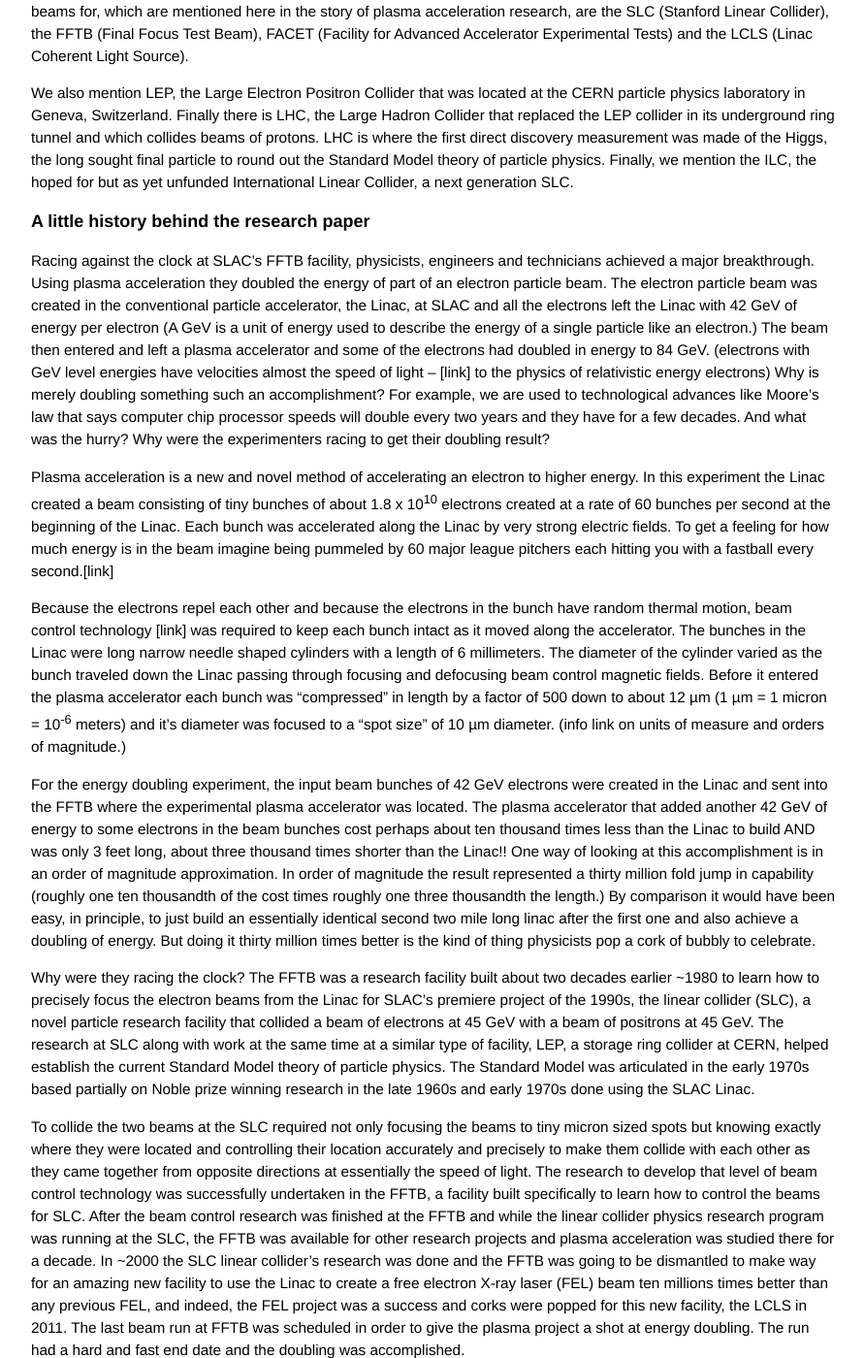
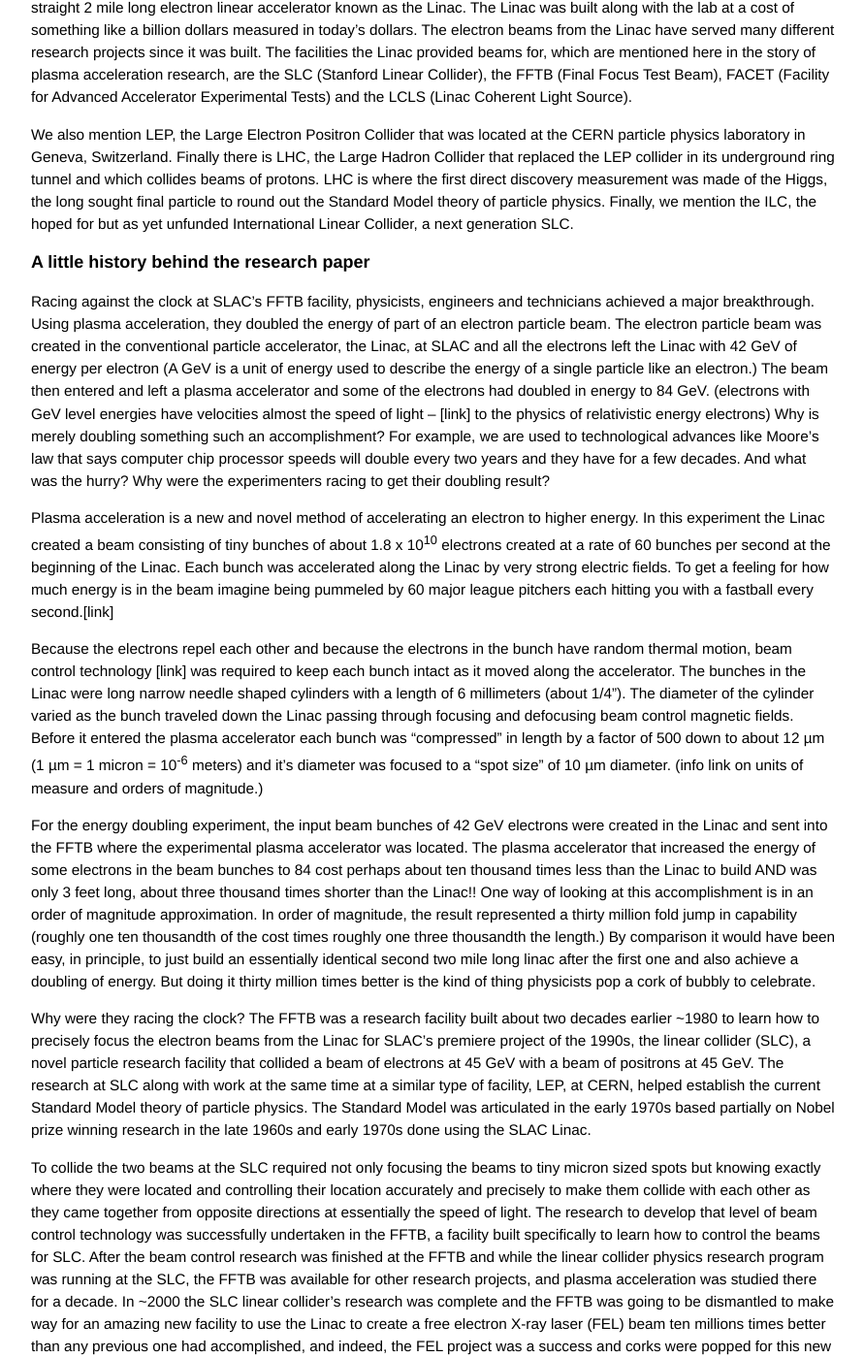
Before and after one commit to grbfacet/facet, a Jekyll site: the page built from exposition.md, in a window 1280 px wide and 1400 px high, scrolled down 1353 px. Shown: the whole window at 97% size, without its empty margins (193-1084 px from the left). Built offline with Jekyll 4.4.1, drawn with Linux system fonts in a browser that asks for light colours; Markdown is read by kramdown in place of the engine named in the settings; some of the changed text lies outside the part shown.

Commit message:
Update exposition.md

```diff
--- a/exposition.md
+++ b/exposition.md
@@ -3,18 +3,19 @@
 title: The Plain English exposition of the Beam Energy Doubling research paper
 ---
 
+### Overview
 
 Here is our suggestion for how to approach the energy doubling paper. It is based on the fact that the exposition, like the research paper, contains a lot of interconnected information and you will need to go over the information repeatedly to make those connections:
 
-1.	If you don’t like reading from a computer screen, there are three documents we recommend you print off before you begin so you can make notes and so it will be easier to switch back and forth between them
+1.	If you don’t like reading from a computer screen, there are three documents we recommend you print off before you begin so you can make notes and make it easier to switch back and forth between them
 a.	This document – the plain English exposition of the beam energy doubling paper.
 b.	The research paper.[link]
 c.	The physics tutorial that goes along with this plain English exposition.[link]
 2.	Read this plain English exposition and follow the suggestions that are made along the way to stop and look at the research paper and rate your level of understanding each time you look at the research paper. On this first reading skip over the sections that are indicated to be details. Also skip the hyperlinks to the relevant tutorial sections.
 3.	Then, read the physics tutorial but skip over the calculations.
-4.	If you followed steps 2 and 3 you have gone over all the plain English material once and you’ve looked at the research paper a few times. In order to deepen your understanding you can repeat steps 2 and 3 but this time read through the details sections you skipped on the first reading of the exposition and read the calculations in the tutorial that you skipped over on the first reading of the tutorial. Continue to rate your understanding each time you look at the research paper.
+4.	If you followed steps 2 and 3, you have gone over all the plain English material once and have looked at the research paper a few times. In order to deepen your understanding you can repeat steps 2 and 3 but this time read through the details sections you skipped on the first reading of the exposition and read the calculations in the tutorial that you skipped over on the first reading of the tutorial. Continue to rate your understanding each time you look at the research paper.
 5.	Finally, to experience what it is like to actually understand physics equations you can repeat all the tutorial calculations yourself with paper and pencil. If you do this exercise you will find that you can just look at the Einstein mass formula and understand what it says the way a physicist sees it.
-6.	It is also an option to just skip around all the material according you your own instincts and look at selected topics.
+6.	It is also an option to just skip around all the material according to your own instincts and look at selected topics.
 
 ### Introduction
 
@@ -26,23 +27,23 @@
 
 To make your journey into this story smoother, we will give you a brief introduction to the cast of characters, inanimate entities mostly identified by acronyms like “SLAC”. To the people that work with these entities they have personalities and history and are almost thought of as living beings that evolve over time.
 
-We begin with SLAC, formerly known officially as the Stanford Linear Accelerator Center, today officially known as SLAC National Accelerator Laboratory (NAL). This is a large research laboratory with a long history of research projects, with many buildings, facilities, people and departments to handle things like payroll and personal issues. SLAC is located in Menlo Park, California next to Stanford University. Built in the 1960s, SLAC’s work for decades has been based on the electron beams produced in its dead straight 2 mile long electron linear accelerator known as the Linac. The Linac was built at the same time as the lab at a cost of something like a billion dollars measured in today’s dollars. The electron beams from the Linac have served many different research projects over the years. The facilities the Linac provided beams for, which are mentioned here in the story of plasma acceleration research, are the SLC (Stanford Linear Collider), the FFTB (Final Focus Test Beam), FACET (Facility for Advanced Accelerator Experimental Tests) and the LCLS (Linac Coherent Light Source).
+We begin with SLAC, formerly known as the Stanford Linear Accelerator Center, today officially known as SLAC National Accelerator Laboratory. This is a large research laboratory with many people, with a long history of research projects, and with many buildings, facilities, and departments to handle things like payroll and personal issues. SLAC is operated by Stanford University for the U.S. Department of Energy (DOE). SLAC is located in Menlo Park, California next to Stanford University. Built in the 1960s, SLAC’s work for decades was and still is based on the electron beams produced in its dead straight 2 mile long electron linear accelerator known as the Linac. The Linac was built along with the lab at a cost of something like a billion dollars measured in today’s dollars. The electron beams from the Linac have served many different research projects since it was built. The facilities the Linac provided beams for, which are mentioned here in the story of plasma acceleration research, are the SLC (Stanford Linear Collider), the FFTB (Final Focus Test Beam), FACET (Facility for Advanced Accelerator Experimental Tests) and the LCLS (Linac Coherent Light Source).
 
 We also mention LEP, the Large Electron Positron Collider that was located at the CERN particle physics laboratory in Geneva, Switzerland. Finally there is LHC, the Large Hadron Collider that replaced the LEP collider in its underground ring tunnel and which collides beams of protons. LHC is where the first direct discovery measurement was made of the Higgs, the long sought final particle to round out the Standard Model theory of particle physics. Finally, we mention the ILC, the hoped for but as yet unfunded International Linear Collider, a next generation SLC.
 
 ### A little history behind the research paper
 
-Racing against the clock at SLAC’s FFTB facility, physicists, engineers and technicians achieved a major breakthrough. Using plasma acceleration they doubled the energy of part of an electron particle beam. The electron particle beam was created in the conventional particle accelerator, the Linac, at SLAC and all the electrons left the Linac with 42 GeV of energy per electron (A GeV is a unit of energy used to describe the energy of a single particle like an electron.)  The beam then entered and left a plasma accelerator and some of the electrons had doubled in energy to 84 GeV. (electrons with GeV level energies have velocities almost the speed of light – [link] to the physics of relativistic energy electrons) Why is merely doubling something such an accomplishment?  For example, we are used to technological advances like Moore’s law that says computer chip processor speeds will double every two years and they have for a few decades. And what was the hurry? Why were the experimenters racing to get their doubling result?
+Racing against the clock at SLAC’s FFTB facility, physicists, engineers and technicians achieved a major breakthrough. Using plasma acceleration, they doubled the energy of part of an electron particle beam. The electron particle beam was created in the conventional particle accelerator, the Linac, at SLAC and all the electrons left the Linac with 42 GeV of energy per electron (A GeV is a unit of energy used to describe the energy of a single particle like an electron.)  The beam then entered and left a plasma accelerator and some of the electrons had doubled in energy to 84 GeV. (electrons with GeV level energies have velocities almost the speed of light – [link] to the physics of relativistic energy electrons) Why is merely doubling something such an accomplishment?  For example, we are used to technological advances like Moore’s law that says computer chip processor speeds will double every two years and they have for a few decades. And what was the hurry? Why were the experimenters racing to get their doubling result?
 
 Plasma acceleration is a new and novel method of accelerating an electron to higher energy. In this experiment the Linac created a beam consisting of tiny bunches of about 1.8 x 10<sup>10</sup> electrons created at a rate of 60 bunches per second at the beginning of the Linac. Each bunch was accelerated along the Linac by very strong electric fields. To get a feeling for how much energy is in the beam imagine being pummeled by 60 major league pitchers each hitting you with a fastball every second.[link]
 
-Because the electrons repel each other and because the electrons in the bunch have random thermal motion, beam control technology [link] was required to keep each bunch intact as it moved along the accelerator. The bunches in the Linac were long narrow needle shaped cylinders with a length of 6 millimeters. The diameter of the cylinder varied as the bunch traveled down the Linac passing through focusing and defocusing beam control magnetic fields. Before it entered the plasma accelerator each bunch was “compressed” in length by a factor of 500 down to about 12 µm (1 µm = 1 micron = 10<sup>-6</sup> meters) and it’s diameter was focused to a “spot size” of 10 µm diameter. (info link on units of measure and orders of magnitude.)
+Because the electrons repel each other and because the electrons in the bunch have random thermal motion, beam control technology [link] was required to keep each bunch intact as it moved along the accelerator. The bunches in the Linac were long narrow needle shaped cylinders with a length of 6 millimeters (about 1/4"). The diameter of the cylinder varied as the bunch traveled down the Linac passing through focusing and defocusing beam control magnetic fields. Before it entered the plasma accelerator each bunch was “compressed” in length by a factor of 500 down to about 12 µm (1 µm = 1 micron = 10<sup>-6</sup> meters) and it’s diameter was focused to a “spot size” of 10 µm diameter. (info link on units of measure and orders of magnitude.)
 
-For the energy doubling experiment, the input beam bunches of 42 GeV electrons were created in the Linac and sent into the FFTB where the experimental plasma accelerator was located. The plasma accelerator that added another 42 GeV of energy to some electrons in the beam bunches cost perhaps about ten thousand times less than the Linac to build AND was only 3 feet long, about three thousand times shorter than the Linac!! One way of looking at this accomplishment is in an order of magnitude approximation. In order of magnitude the result represented a thirty million fold jump in capability (roughly one ten thousandth of the cost times roughly one three thousandth the length.) By comparison it would have been easy, in principle, to just build an essentially identical second two mile long linac after the first one and also achieve a doubling of energy. But doing it thirty million times better is the kind of thing physicists pop a cork of bubbly to celebrate.
+For the energy doubling experiment, the input beam bunches of 42 GeV electrons were created in the Linac and sent into the FFTB where the experimental plasma accelerator was located. The plasma accelerator that increased the energy of some electrons in the beam bunches to 84 cost perhaps about ten thousand times less than the Linac to build AND was only 3 feet long, about three thousand times shorter than the Linac!! One way of looking at this accomplishment is in an order of magnitude approximation. In order of magnitude, the result represented a thirty million fold jump in capability (roughly one ten thousandth of the cost times roughly one three thousandth the length.) By comparison it would have been easy, in principle, to just build an essentially identical second two mile long linac after the first one and also achieve a doubling of energy. But doing it thirty million times better is the kind of thing physicists pop a cork of bubbly to celebrate.
 
-Why were they racing the clock? The FFTB was a research facility built about two decades earlier ~1980 to learn how to precisely focus the electron beams from the Linac for SLAC’s premiere project of the 1990s, the linear collider (SLC), a novel particle research facility that collided a beam of electrons at 45 GeV with a beam of positrons at 45 GeV. The research at SLC along with work at the same time at a similar type of facility, LEP, a storage ring collider at CERN, helped establish the current Standard Model theory of particle physics. The Standard Model was articulated in the early 1970s based partially on Noble prize winning research in the late 1960s and early 1970s done using the SLAC Linac.
+Why were they racing the clock? The FFTB was a research facility built about two decades earlier ~1980 to learn how to precisely focus the electron beams from the Linac for SLAC’s premiere project of the 1990s, the linear collider (SLC), a novel particle research facility that collided a beam of electrons at 45 GeV with a beam of positrons at 45 GeV. The research at SLC along with work at the same time at a similar type of facility, LEP, at CERN, helped establish the current Standard Model theory of particle physics. The Standard Model was articulated in the early 1970s based partially on Nobel prize winning research in the late 1960s and early 1970s done using the SLAC Linac.
 
-To collide the two beams at the SLC required not only focusing the beams to tiny micron sized spots but knowing exactly where they were located and controlling their location accurately and precisely to make them collide with each other as they came together from opposite directions at essentially the speed of light. The research to develop that level of beam control technology was successfully undertaken in the FFTB, a facility built specifically to learn how to control the beams for SLC. After the beam control research was finished at the FFTB and while the linear collider physics research program was running at the SLC, the FFTB was available for other research projects and plasma acceleration was studied there for a decade. In ~2000 the SLC linear collider’s research was done and the FFTB was going to be dismantled to make way for an amazing new facility to use the Linac to create a free electron X-ray laser (FEL) beam ten millions times better than any previous FEL, and indeed, the FEL project was a success and corks were popped for this new facility, the LCLS in 2011. The last beam run at FFTB was scheduled in order to give the plasma project a shot at energy doubling. The run had a hard and fast end date and the doubling was accomplished.
+To collide the two beams at the SLC required not only focusing the beams to tiny micron sized spots but knowing exactly where they were located and controlling their location accurately and precisely to make them collide with each other as they came together from opposite directions at essentially the speed of light. The research to develop that level of beam control technology was successfully undertaken in the FFTB, a facility built specifically to learn how to control the beams for SLC. After the beam control research was finished at the FFTB and while the linear collider physics research program was running at the SLC, the FFTB was available for other research projects, and plasma acceleration was studied there for a decade. In ~2000 the SLC linear collider’s research was complete and the FFTB was going to be dismantled to make way for an amazing new facility to use the Linac to create a free electron X-ray laser (FEL) beam ten millions times better than any previous one had accomplished, and indeed, the FEL project was a success and corks were popped for this new facility, the LCLS in 2011. The last beam run at FFTB was scheduled in order to give the plasma project a shot at energy doubling. The run had a hard and fast end date and the doubling was achieved.
 
 From a scientific research point of view the energy doubling experiment at that time was partially a public relations effort. There were other important matters of plasma acceleration to continue to be studied. But where would they be studied once the FFTB was gone? To build a new research facility somewhere else at the lab would cost several million dollars. With a lot of competition for research funds and government deficits eating into research money, getting another facility would be a challenge.
 
```
